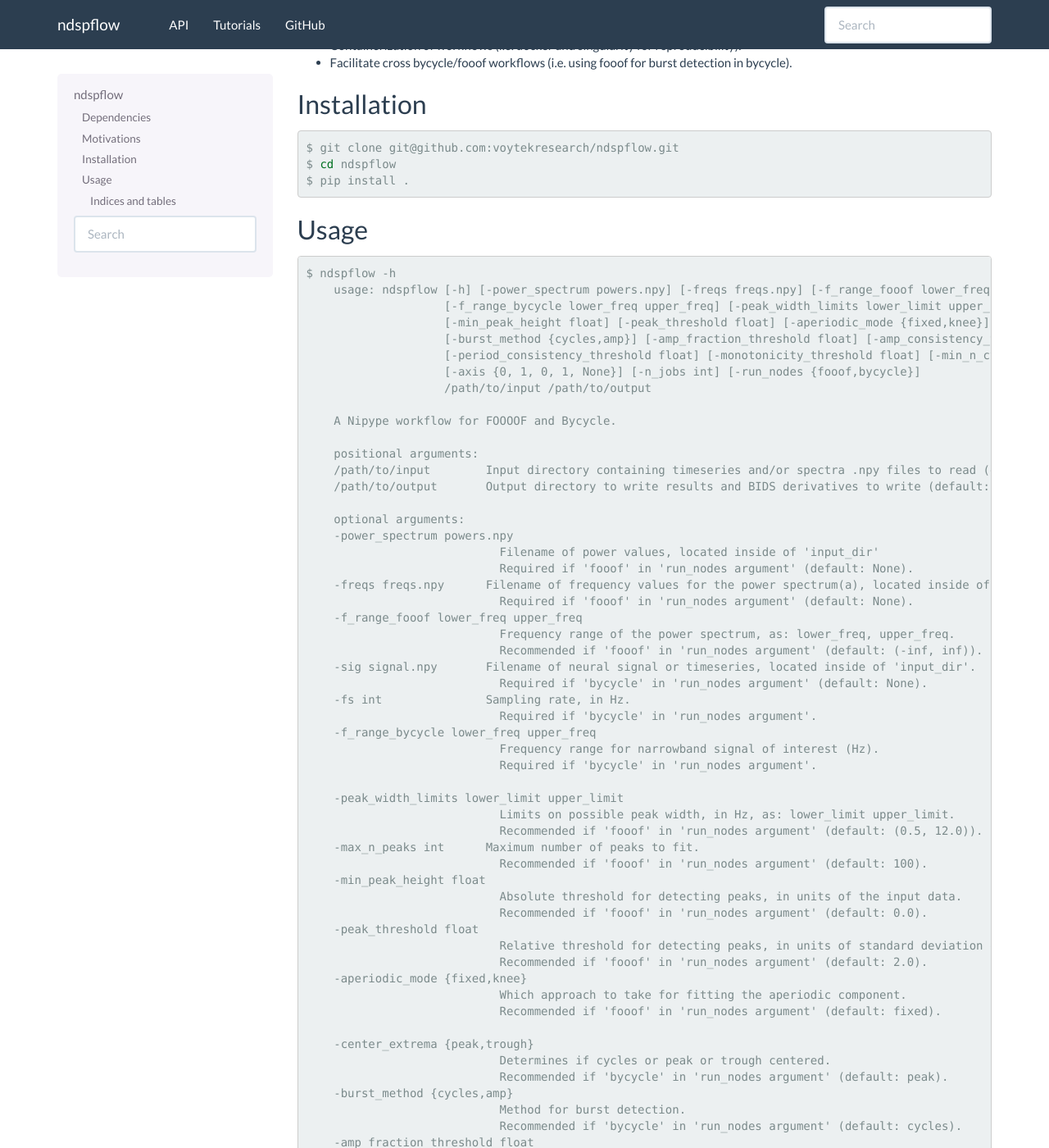
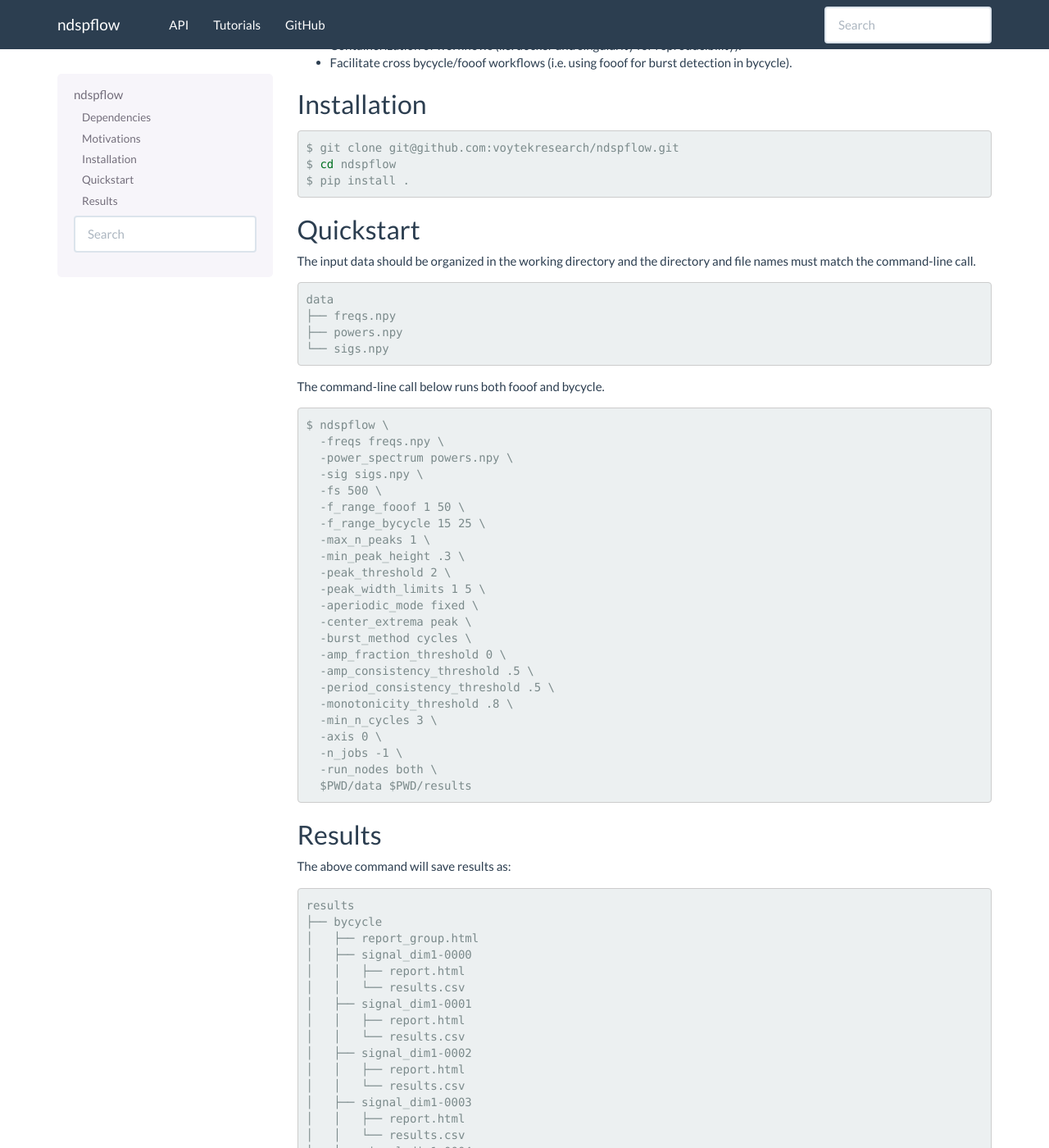
Before and after one commit to voytekresearch/ndspflow, a Sphinx documentation site: the page built from doc/index.rst, in a window 1280 px wide and 1400 px high, scrolled down 427 px. Shown: the whole window at 82% size. Built offline with Sphinx 7.4.7, drawn with Linux system fonts in a browser that asks for light colours; pages that are not in the unit, such as notebooks, are missing from menus; some of the changed text lies outside the part shown.

Commit message:
tutorials added and related updates

```diff
--- a/README.rst
+++ b/README.rst
@@ -41,87 +41,98 @@
     $ cd ndspflow
     $ pip install .
 
-Usage
------
+Quickstart
+----------
+
+The input data should be organized in the working directory and the directory and file names must
+match the command-line call.
 
 .. code-block::
 
-    $ ndspflow -h
-        usage: ndspflow [-h] [-power_spectrum powers.npy] [-freqs freqs.npy] [-f_range_fooof lower_freq upper_freq] [-sig signal.npy] [-fs int]
-                        [-f_range_bycycle lower_freq upper_freq] [-peak_width_limits lower_limit upper_limit] [-max_n_peaks int]
-                        [-min_peak_height float] [-peak_threshold float] [-aperiodic_mode {fixed,knee}] [-center_extrema {peak,trough}]
-                        [-burst_method {cycles,amp}] [-amp_fraction_threshold float] [-amp_consistency_threshold float]
-                        [-period_consistency_threshold float] [-monotonicity_threshold float] [-min_n_cycles int] [-burst_fraction_threshold float]
-                        [-axis {0, 1, 0, 1, None}] [-n_jobs int] [-run_nodes {fooof,bycycle}]
-                        /path/to/input /path/to/output
+    data
+    ├── freqs.npy
+    ├── powers.npy
+    └── sigs.npy
 
-        A Nipype workflow for FOOOOF and Bycycle.
+The command-line call below runs both fooof and bycycle.
 
-        positional arguments:
-        /path/to/input        Input directory containing timeseries and/or spectra .npy files to read (default: None).
-        /path/to/output       Output directory to write results and BIDS derivatives to write (default: None).
+.. code-block::
 
-        optional arguments:
-        -power_spectrum powers.npy
-                                Filename of power values, located inside of 'input_dir'
-                                Required if 'fooof' in 'run_nodes argument' (default: None).
-        -freqs freqs.npy      Filename of frequency values for the power spectrum(a), located inside of 'input_dir'.
-                                Required if 'fooof' in 'run_nodes argument' (default: None).
-        -f_range_fooof lower_freq upper_freq
-                                Frequency range of the power spectrum, as: lower_freq, upper_freq.
-                                Recommended if 'fooof' in 'run_nodes argument' (default: (-inf, inf)).
-        -sig signal.npy       Filename of neural signal or timeseries, located inside of 'input_dir'.
-                                Required if 'bycycle' in 'run_nodes argument' (default: None).
-        -fs int               Sampling rate, in Hz.
-                                Required if 'bycycle' in 'run_nodes argument'.
-        -f_range_bycycle lower_freq upper_freq
-                                Frequency range for narrowband signal of interest (Hz).
-                                Required if 'bycycle' in 'run_nodes argument'.
+    $ ndspflow \
+      -freqs freqs.npy \
+      -power_spectrum powers.npy \
+      -sig sigs.npy \
+      -fs 500 \
+      -f_range_fooof 1 50 \
+      -f_range_bycycle 15 25 \
+      -max_n_peaks 1 \
+      -min_peak_height .3 \
+      -peak_threshold 2 \
+      -peak_width_limits 1 5 \
+      -aperiodic_mode fixed \
+      -center_extrema peak \
+      -burst_method cycles \
+      -amp_fraction_threshold 0 \
+      -amp_consistency_threshold .5 \
+      -period_consistency_threshold .5 \
+      -monotonicity_threshold .8 \
+      -min_n_cycles 3 \
+      -axis 0 \
+      -n_jobs -1 \
+      -run_nodes both \
+      $PWD/data $PWD/results
 
-        -peak_width_limits lower_limit upper_limit
-                                Limits on possible peak width, in Hz, as: lower_limit upper_limit.
-                                Recommended if 'fooof' in 'run_nodes argument' (default: (0.5, 12.0)).
-        -max_n_peaks int      Maximum number of peaks to fit.
-                                Recommended if 'fooof' in 'run_nodes argument' (default: 100).
-        -min_peak_height float
-                                Absolute threshold for detecting peaks, in units of the input data.
-                                Recommended if 'fooof' in 'run_nodes argument' (default: 0.0).
-        -peak_threshold float
-                                Relative threshold for detecting peaks, in units of standard deviation of the input data.
-                                Recommended if 'fooof' in 'run_nodes argument' (default: 2.0).
-        -aperiodic_mode {fixed,knee}
-                                Which approach to take for fitting the aperiodic component.
-                                Recommended if 'fooof' in 'run_nodes argument' (default: fixed).
+Results
+-------
 
-        -center_extrema {peak,trough}
-                                Determines if cycles or peak or trough centered.
-                                Recommended if 'bycycle' in 'run_nodes argument' (default: peak).
-        -burst_method {cycles,amp}
-                                Method for burst detection.
-                                Recommended if 'bycycle' in 'run_nodes argument' (default: cycles).
-        -amp_fraction_threshold float
-                                Amplitude fraction threshold for detecting bursts.
-                                Recommended if 'burst_method' is 'cycles' (default: 0).
-        -amp_consistency_threshold float
-                                Amplitude consistency threshold for detecting bursts.
-                                Recommended if 'burst_method' is 'cycles' (default: 0.5).
-        -period_consistency_threshold float
-                                Period consistency threshold for detecting bursts.
-                                Recommended if 'burst_method' is 'cycles' (default: 0.5).
-        -monotonicity_threshold float
-                                Monotonicicity threshold for detecting bursts.
-                                Recommended if 'burst_method' is 'cycles' (default: 0.8).
-        -min_n_cycles int     Minium number of cycles for detecting bursts
-                                Recommended for either 'burst_method' (default: 3).
-        -burst_fraction_threshold float
-                                Minimum fraction of a cycle identified as a burst.
-                                Recommended if 'burst_method' is 'amp' (default: 1).
-        -axis {0, 1, (0, 1), None}
-                                The axis to compute features across for 2D and 3D signal arrays.
-                                Ignored if signal is 1D. 1 and (0, 1) only availble for 3D signals
-                                (default: 0).
+The above command will save results as:
 
-        -n_jobs int           The maximum number of jobs to run in parallel at one time.
-                                Only utilized for 2d and 3d arrays (default: 1).
-        -run_nodes {fooof,bycycle}
-                                List of nodes to run: fooof and/or bycyle (default: fooof bycycle).
+.. code-block::
+
+    results
+    ├── bycycle
+    │   ├── report_group.html
+    │   ├── signal_dim1-0000
+    │   │   ├── report.html
+    │   │   └── results.csv
+    │   ├── signal_dim1-0001
+    │   │   ├── report.html
+    │   │   └── results.csv
+    │   ├── signal_dim1-0002
+    │   │   ├── report.html
+    │   │   └── results.csv
+    │   ├── signal_dim1-0003
+    │   │   ├── report.html
+    │   │   └── results.csv
+    │   └── signal_dim1-0004
+    │       ├── report.html
+    │       └── results.csv
+    └── fooof
+        ├── report_group.html
+        ├── spectrum_dim1-0000
+        │   ├── report.html
+        │   └── results.json
+        ├── spectrum_dim1-0001
+        │   ├── report.html
+        │   └── results.json
+        ├── spectrum_dim1-0002
+        │   ├── report.html
+        │   └── results.json
+        ├── spectrum_dim1-0003
+        │   ├── report.html
+        │   └── results.json
+        └── spectrum_dim1-0004
+            ├── report.html
+            └── results.json
+
+Example html reports:
+
+- FOOOF
+
+  - `Individual <https://ndspflow-tools.github.io/ndspflow/results/fooof/spectrum_dim1-0000/report.html>`_
+  - `Group <https://ndspflow-tools.github.io/ndspflow/results/fooof/report_group.html>`_
+
+- bycycle
+
+  - `Individual <https://ndspflow-tools.github.io/ndspflow/results/bycycle/signal_dim1-0000/report.html>`_
+  - `Group <https://ndspflow-tools.github.io/ndspflow/results/bycycle/report_group.html>`_
--- a/doc/index.rst
+++ b/doc/index.rst
@@ -1,9 +1,2 @@
 
 .. include:: ../README.rst
-
-Indices and tables
-==================
-
-* :ref:`genindex`
-* :ref:`modindex`
-* :ref:`search`
--- a/doc/tutorials/index.rst
+++ b/doc/tutorials/index.rst
@@ -4,6 +4,7 @@
 .. nbgallery::
     :name: rst-gallery
     :glob:
-    :reversed:
 
     plot_1_usage
+    plot_2_fooof
+    plot_3_bycycle
```
Also changed, not shown: doc/tutorials/plot_1_quickstart.ipynb (added), doc/tutorials/plot_1_usage.ipynb (deleted), doc/tutorials/plot_2_fooof.ipynb (added), doc/tutorials/plot_3_bycycle.ipynb (added), 3 other files.
